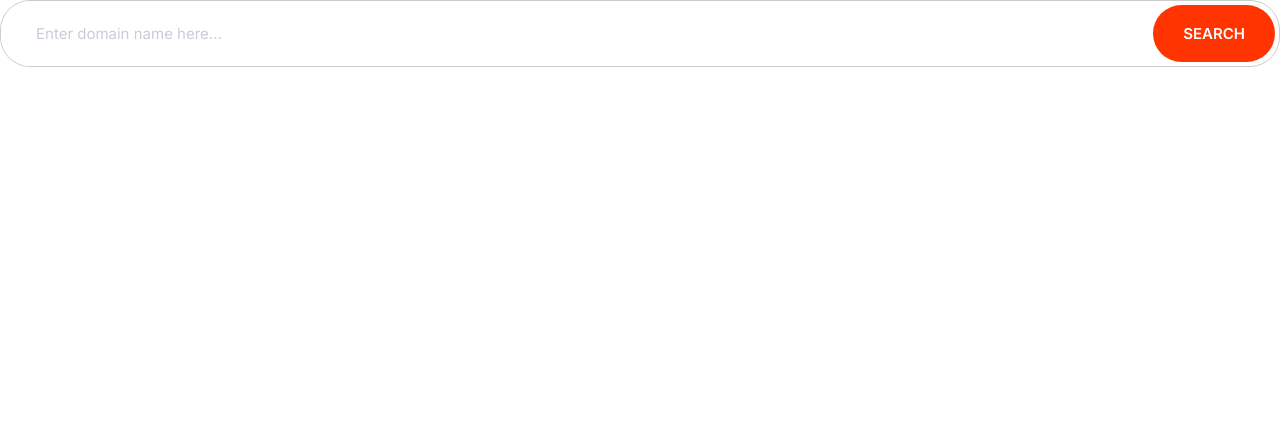
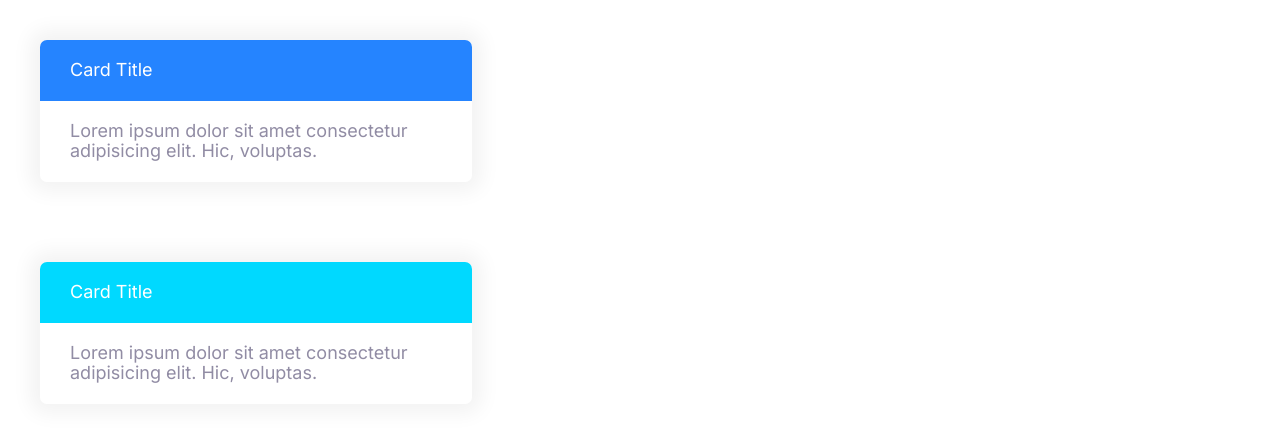
Before and after one commit to yoinspiration/moshify, a plain HTML site: page index.html in a window 1280 px wide. Drawn offline with Linux system fonts and the light colour scheme.

Commit message:
Build the card component.

```diff
--- a/css/styles.css
+++ b/css/styles.css
@@ -272,3 +272,25 @@
     font-size: 1.5rem;
   }
 }
+
+/* Cards */
+.card {
+  border-radius: 7px;
+  box-shadow: 0 0 20px 10px #f3f3f3;
+  overflow: hidden;
+}
+
+.card--primary .card__header {
+  background: var(--color-primary);
+  color: #fff;
+}
+
+.card--secondary .card__header {
+  background: var(--color-secondary);
+  color: #fff;
+}
+
+.card__header,
+.card__body {
+  padding: 2rem 3rem;
+}
--- a/index.html
+++ b/index.html
@@ -14,13 +14,23 @@
     <link rel="stylesheet" href="css/styles.css" />
   </head>
   <body>
-    <div class="input-group">
-      <input
-        class="input"
-        type="text"
-        placeholder="Enter domain name here..."
-      />
-      <button class="btn btn--accent">Search</button>
+    <div style="width: 40%; padding: 40px">
+      <div class="card card--primary">
+        <header class="card__header">Card Title</header>
+        <div class="card__body">
+          Lorem ipsum dolor sit amet consectetur adipisicing elit. Hic,
+          voluptas.
+        </div>
+      </div>
+    </div>
+    <div style="width: 40%; padding: 40px">
+      <div class="card card--secondary">
+        <header class="card__header">Card Title</header>
+        <div class="card__body">
+          Lorem ipsum dolor sit amet consectetur adipisicing elit. Hic,
+          voluptas.
+        </div>
+      </div>
     </div>
   </body>
 </html>
```
Also changed, not shown: components/cards.html (added, +16 -0 lines).
